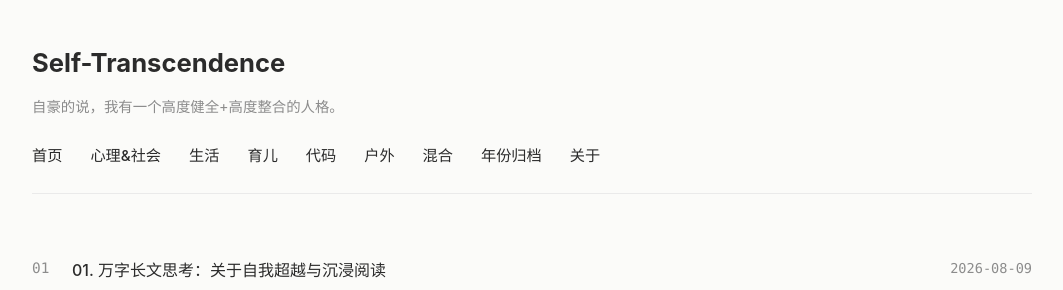
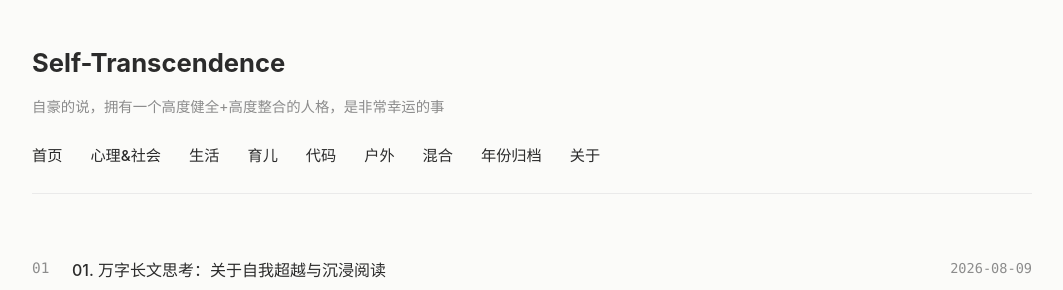
Before and after one commit to Natural-system/self-transcendence, a Jekyll site: the page built from index.html, in a window 1280 px wide. Shown: the top 290 px of the page, without its empty margins (108-1171 px from the left). Built offline with Jekyll 4.4.1, drawn with Linux system fonts in a browser that asks for light colours.

Commit message:
Update _config.yml

```diff
--- a/_config.yml
+++ b/_config.yml
@@ -1,7 +1,7 @@
 title: Self-Transcendence
 email: lb@zasv.com
 description: >-
-  自豪的说，我有一个高度健全+高度整合的人格。
+  自豪的说，拥有一个高度健全+高度整合的人格，是非常幸运的事
 
 # 核心修正：指定 GitHub Pages 的二级目录路径与域名
 baseurl: "/self-transcendence"
```
